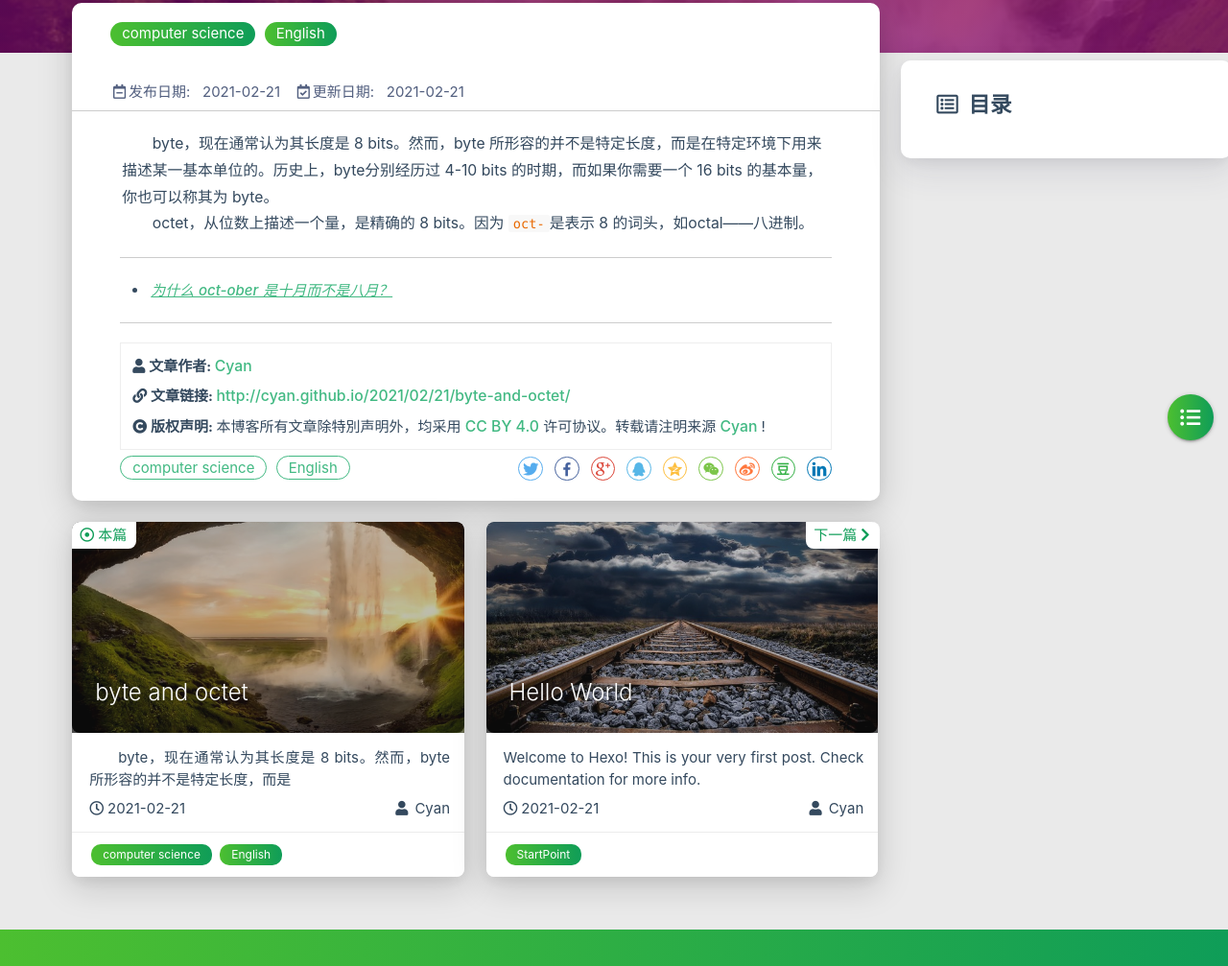
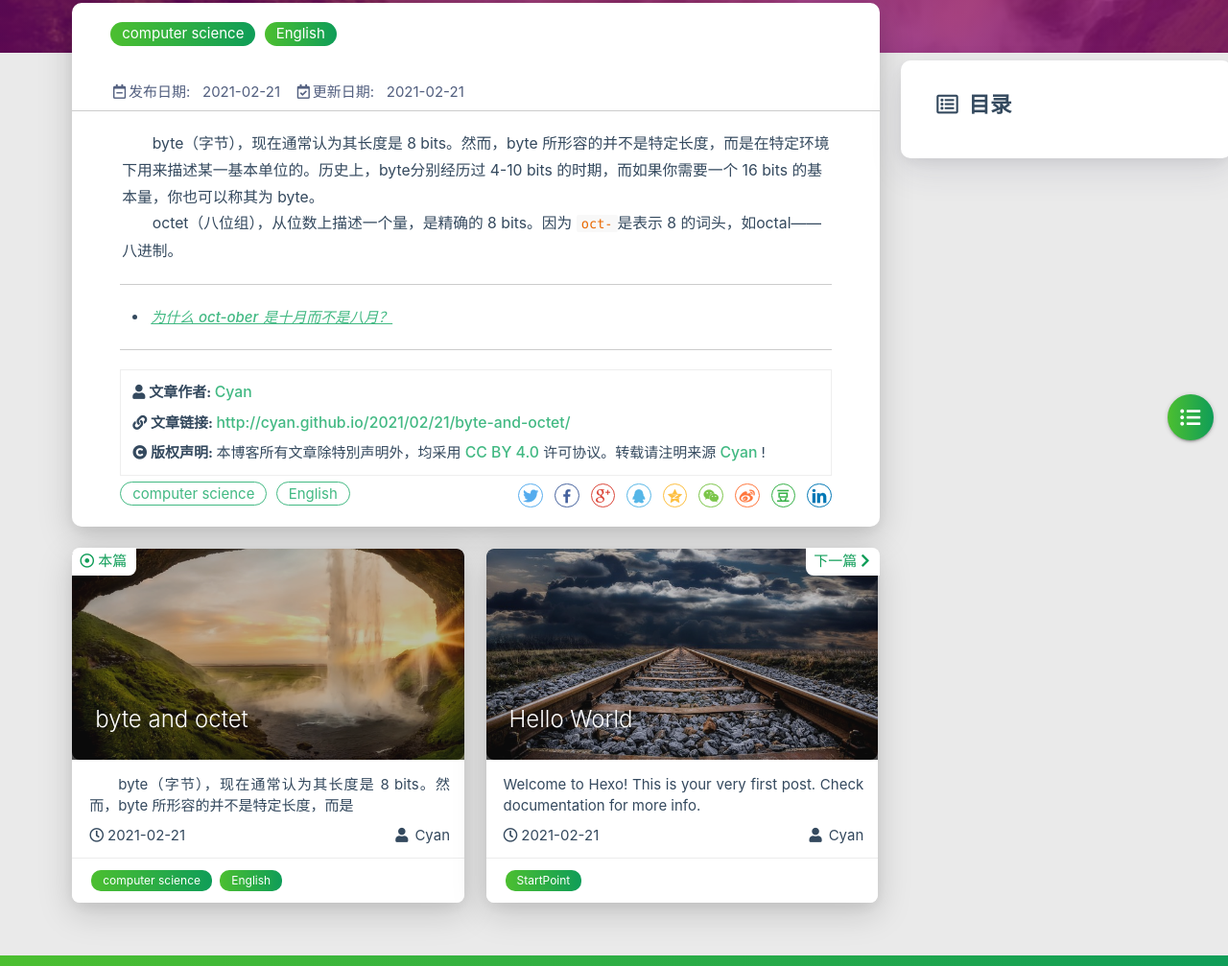
Before and after one commit to YellMonkey/YellMonkey.github.io, a plain HTML site: page 2021/02/21/byte-and-octet/index.html in a window 1280 px wide. Shown: the part 265-1272 px from the top of the page at 96% size. Drawn offline with Linux system fonts and the light colour scheme; some packages are replaced by stand-ins of ours; no server answers; a script that the page names is missing.

Commit message:
Site updated: 2021-02-21 19:35:21

```diff
--- a/2021/02/21/byte-and-octet/index.html
+++ b/2021/02/21/byte-and-octet/index.html
@@ -458,7 +458,7 @@
 
         <div class="card-content article-card-content">
             <div id="articleContent">
-                <p>&emsp;&emsp;byte，现在通常认为其长度是 8 bits。然而，byte 所形容的并不是特定长度，而是<span id="more"></span>在特定环境下用来描述某一基本单位的。历史上，byte分别经历过 4-10 bits 的时期，而如果你需要一个 16 bits 的基本量，你也可以称其为 byte。<br>&emsp;&emsp;octet，从位数上描述一个量，是精确的 8 bits。因为 <code>oct-</code>是表示 8 的词头，如octal——八进制。</p>
+                <p>&emsp;&emsp;byte（字节），现在通常认为其长度是 8 bits。然而，byte 所形容的并不是特定长度，而是<span id="more"></span>在特定环境下用来描述某一基本单位的。历史上，byte分别经历过 4-10 bits 的时期，而如果你需要一个 16 bits 的基本量，你也可以称其为 byte。<br>&emsp;&emsp;octet（八位组），从位数上描述一个量，是精确的 8 bits。因为 <code>oct-</code>是表示 8 的词头，如octal——八进制。</p>
 <hr>
 <ul>
 <li><a target="_blank" rel="noopener" href="https://www.baidu.com/s?ie=utf-8&f=8&rsv_bp=1&rsv_idx=2&tn=baiduhome_pg&wd=%E4%B8%BA%E4%BB%80%E4%B9%88%20october%20%E6%98%AF%E5%8D%81%E6%9C%88%E8%80%8C%E4%B8%8D%E6%98%AF%E5%85%AB%E6%9C%88?&rsv_spt=1&oq=%25E4%25B8%25BA%25E4%25BB%2580%25E4%25B9%2588%2520oct-ober%2520%25E6%2598%25AF%25E5%258D%2581%25E6%259C%2588%25E8%2580%258C%25E4%25B8%258D%25E6%2598%25AF%25E5%2585%25AB%25E6%259C%2588%253F&rsv_pq=e8c855fb000b3617&rsv_t=ead0ggiQUF+mu263+QITRATkDtC67IK08yoPEeZBqRbYuMDOphvw35GwMA4bLx3cNsoc&rqlang=cn&rsv_enter=1&rsv_dl=tb&rsv_sug2=0&rsv_btype=t&inputT=454&rsv_sug4=1246"><em>为什么 oct-ober 是十月而不是八月？</em></a> </li>
@@ -595,7 +595,7 @@
                 <div class="card-content article-content">
                     <div class="summary block-with-text">
 
-                            &emsp;&emsp;byte，现在通常认为其长度是 8 bits。然而，byte 所形容的并不是特定长度，而是
+                            &emsp;&emsp;byte（字节），现在通常认为其长度是 8 bits。然而，byte 所形容的并不是特定长度，而是
 
                     </div>
                     <div class="publish-info">
```
Also changed, not shown: 2021/02/21/hello-world/index.html (+1 -1 lines), archives/2021/02/index.html (+1 -1 lines), archives/2021/index.html (+1 -1 lines), archives/index.html (+1 -1 lines), index.html (+1 -1 lines).
